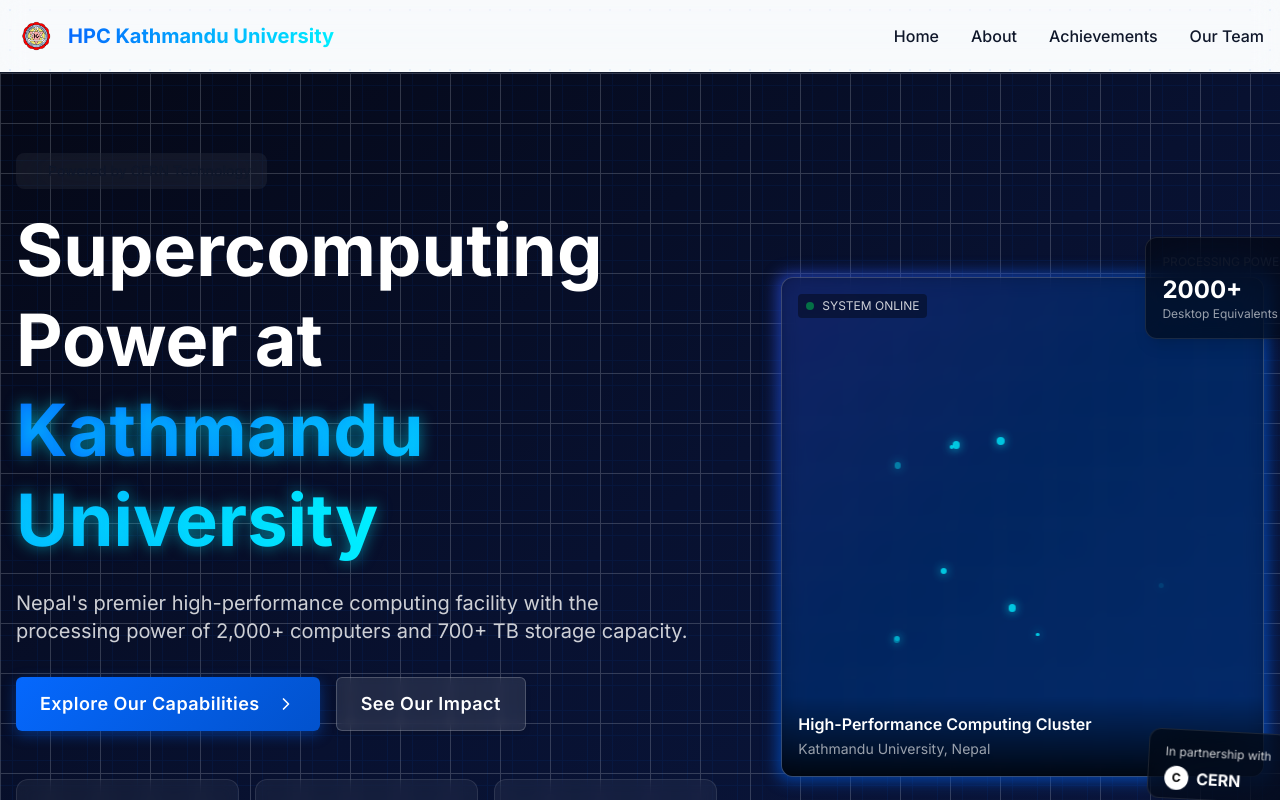
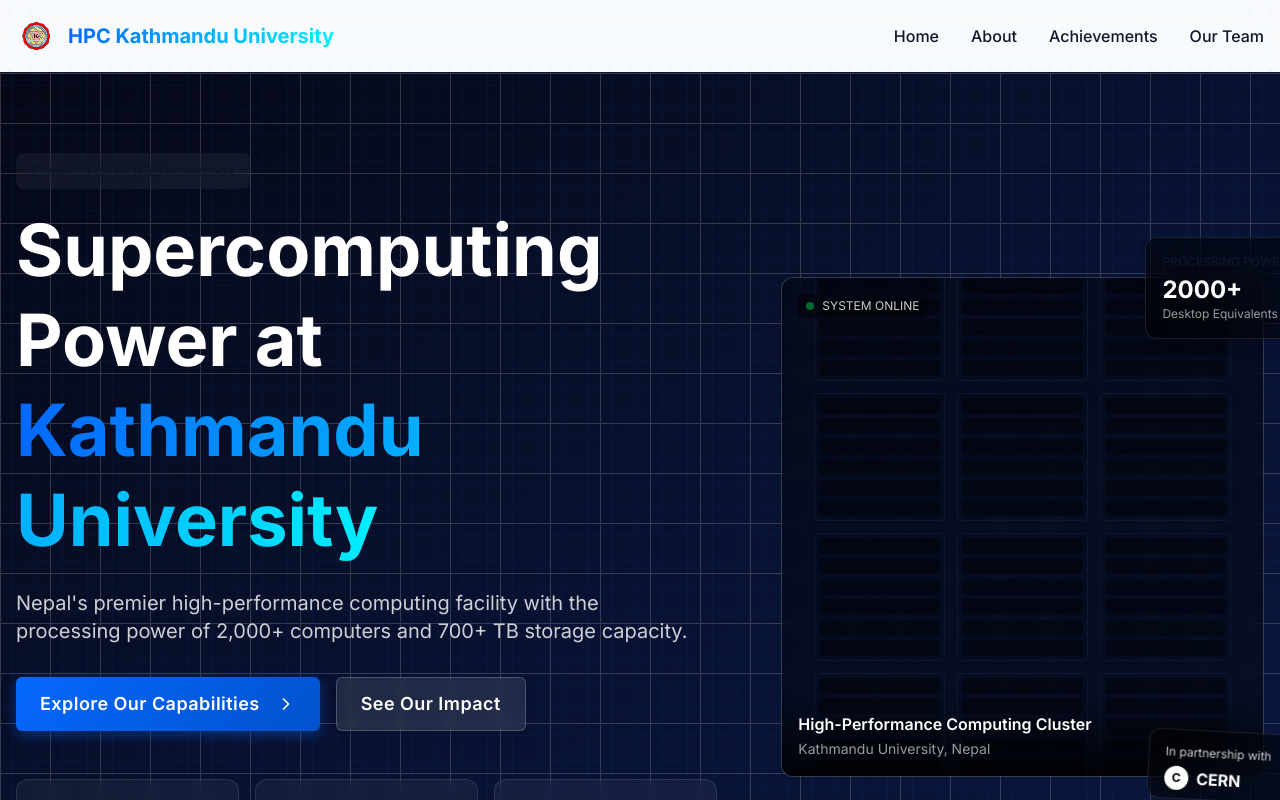
Before and after one commit to sarbesh0x01/kuhpcwebsite, a Next.js app: page / in a window 1280 px wide. Shown: the top 800 px of the page. Built offline with nearby package versions, Linux system fonts and the light colour scheme.

Commit message:
Achivements and hero modified

```diff
--- a/src/components/Hero.tsx
+++ b/src/components/Hero.tsx
@@ -1,204 +1,19 @@
-"use client";
-
 import Link from 'next/link';
 import { FiChevronRight, FiCpu, FiServer, FiDatabase } from 'react-icons/fi';
-import { useEffect, useState, useRef } from 'react';
-
-// Define particle interface
-interface ParticleType {
-  x: number;
-  y: number;
-  size: number;
-  speedX: number;
-  speedY: number;
-  color: string;
-  life: number;
-  opacity: number;
-  update: () => void;
-  draw: (ctx: CanvasRenderingContext2D) => void;
-}
 
 const Hero = () => {
-  const [isAnimating, setIsAnimating] = useState(false);
-  const canvasRef = useRef<HTMLCanvasElement | null>(null);
-  // Add state to control client-side only rendering
-  const [isMounted, setIsMounted] = useState(false);
-  // Store data packet styles in state
-  const [dataPackets, setDataPackets] = useState<React.CSSProperties[]>([]);
-
-  // Handle client-side mounting
-  useEffect(() => {
-    setIsMounted(true);
-    // Generate random styles for data packets only on the client
-    const newPackets = Array(10).fill(0).map(() => ({
-      ['--start-pos' as string]: `${20 + Math.random() * 60}%`,
-      ['--end-pos' as string]: `${20 + Math.random() * 60}%`,
-      ['--delay' as string]: `${Math.random() * 5}s`,
-      ['--duration' as string]: `${1 + Math.random() * 2}s`,
-      ['--size' as string]: `${3 + Math.random() * 5}px`
-    } as React.CSSProperties));
-    setDataPackets(newPackets);
-  }, []);
-
-  // Data flow animation - only run when component is mounted
-  useEffect(() => {
-    if (!isMounted) return;
-
-    setIsAnimating(true);
-
-    if (canvasRef.current) {
-      const canvas = canvasRef.current;
-      const ctx = canvas.getContext('2d');
-
-      if (!ctx) return;
-
-      // Set canvas dimensions
-      const setCanvasDimensions = () => {
-        if (canvas) {
-          canvas.width = canvas.offsetWidth || canvas.clientWidth;
-          canvas.height = canvas.offsetHeight || canvas.clientHeight;
-        }
-      };
-
-      setCanvasDimensions();
-      window.addEventListener('resize', setCanvasDimensions);
-
-      // Particle class for data visualization
-      class Particle implements ParticleType {
-        x: number;
-        y: number;
-        size: number;
-        speedX: number;
-        speedY: number;
-        color: string;
-        life: number;
-        opacity: number;
-
-        constructor() {
-          this.x = Math.random() * (canvas?.width || 300);
-          this.y = Math.random() * (canvas?.height || 200);
-          this.size = Math.random() * 2 + 1;
-          this.speedX = (Math.random() - 0.5) * 2;
-          this.speedY = (Math.random() - 0.5) * 2;
-          this.color = Math.random() > 0.5 ? '#00eeff' : '#0779ff';
-          this.life = 100 + Math.random() * 100;
-          this.opacity = Math.random() * 0.5 + 0.5;
-        }
-
-        update() {
-          this.x += this.speedX;
-          this.y += this.speedY;
-          this.life -= 0.5;
-          this.opacity = this.life / 200;
-
-          // Bounce off edges
-          if (this.x < 0 || this.x > (canvas?.width || 300)) this.speedX *= -1;
-          if (this.y < 0 || this.y > (canvas?.height || 200)) this.speedY *= -1;
-        }
-
-        draw(ctx: CanvasRenderingContext2D) {
-          ctx.globalAlpha = this.opacity;
-          ctx.fillStyle = this.color;
-          ctx.beginPath();
-          ctx.arc(this.x, this.y, this.size, 0, Math.PI * 2);
-          ctx.fill();
-        }
-      }
-
-      const particles: ParticleType[] = [];
-      const particleCount = 100;
-
-      for (let i = 0; i < particleCount; i++) {
-        particles.push(new Particle());
-      }
-
-      // Connection lines between particles
-      function connect() {
-        if (!ctx) return;
-
-        const maxDistance = 100;
-        for (let a = 0; a < particles.length; a++) {
-          for (let b = a; b < particles.length; b++) {
-            const dx = particles[a].x - particles[b].x;
-            const dy = particles[a].y - particles[b].y;
-            const distance = Math.sqrt(dx * dx + dy * dy);
-
-            if (distance < maxDistance) {
-              ctx.globalAlpha = 1 - (distance / maxDistance);
-              ctx.strokeStyle = particles[a].color;
-              ctx.lineWidth = 0.5;
-              ctx.beginPath();
-              ctx.moveTo(particles[a].x, particles[a].y);
-              ctx.lineTo(particles[b].x, particles[b].y);
-              ctx.stroke();
-            }
-          }
-        }
-      }
-
-      let animationFrameId: number;
-
-      function animate() {
-        if (!isAnimating || !canvas || !ctx) return;
-
-        ctx.clearRect(0, 0, canvas.width, canvas.height);
-
-        // Draw server rack grid pattern
-        ctx.globalAlpha = 0.15;
-        ctx.strokeStyle = '#0779ff';
-        ctx.lineWidth = 0.5;
-
-        const gridSize = 30;
-        for (let x = 0; x < (canvas.width || 300); x += gridSize) {
-          ctx.beginPath();
-          ctx.moveTo(x, 0);
-          ctx.lineTo(x, canvas.height || 200);
-          ctx.stroke();
-        }
-
-        for (let y = 0; y < (canvas.height || 200); y += gridSize) {
-          ctx.beginPath();
-          ctx.moveTo(0, y);
-          ctx.lineTo(canvas.width || 300, y);
-          ctx.stroke();
-        }
-
-        // Update and draw particles
-        for (let i = 0; i < particles.length; i++) {
-          particles[i].update();
-          particles[i].draw(ctx);
-
-          // Replace dead particles
-          if (particles[i].life <= 0) {
-            particles[i] = new Particle();
-          }
-        }
-
-        connect();
-        animationFrameId = requestAnimationFrame(animate);
-      }
-
-      animate();
-
-      return () => {
-        setIsAnimating(false);
-        window.removeEventListener('resize', setCanvasDimensions);
-        // Cancel animation frame to prevent memory leaks
-        cancelAnimationFrame(animationFrameId);
-      };
-    }
-  }, [isMounted]);
-
   return (
     <div className="relative min-h-screen flex items-center overflow-hidden">
       {/* Dark background with tech elements */}
       <div className="absolute inset-0 bg-gradient-to-br from-[#050816] via-[#081130] to-[#0a1740] z-0"></div>
       <div className="absolute inset-0 tech-grid z-0 opacity-20"></div>
+
+      {/* Glowing circuit patterns */}
       <div className="absolute inset-0 circuit-pattern z-0"></div>
 
-      {/* Glowing orbs */}
-      <div className="absolute top-1/4 left-1/4 w-64 h-64 bg-primary/5 rounded-full blur-3xl animate-pulse"></div>
-      <div className="absolute bottom-1/3 right-1/3 w-72 h-72 bg-accent/10 rounded-full blur-3xl animate-pulse" style={{ animationDelay: '1s' }}></div>
+      {/* Animated nodes */}
+      <div className="absolute top-1/4 left-1/4 w-32 h-32 bg-primary/5 rounded-full blur-xl animate-pulse"></div>
+      <div className="absolute bottom-1/3 right-1/3 w-48 h-48 bg-accent/10 rounded-full blur-xl animate-pulse" style={{ animationDelay: '1s' }}></div>
 
       {/* Main content */}
       <div className="container mx-auto px-4 z-10 py-20">
@@ -207,13 +22,12 @@
           <div className="lg:col-span-7">
             <div className="bg-white/5 backdrop-blur-xl p-1 rounded-lg inline-block mb-4">
               <span className="px-3 py-1 text-sm font-medium text-accent flex items-center">
-                <span className="inline-block h-2 w-2 bg-accent rounded-full animate-ping mr-2"></span>
                 Powered by CERN Technology
               </span>
             </div>
 
             <h1 className="text-5xl md:text-6xl lg:text-7xl font-bold leading-tight mb-6 text-white">
-              Supercomputing Power at <span className="gradient-text glow-text">Kathmandu University</span>
+              Supercomputing Power at <span className="gradient-text">Kathmandu University</span>
             </h1>
 
             <p className="text-xl mb-8 text-white/80 max-w-2xl">
@@ -239,7 +53,7 @@
 
             {/* Key stats */}
             <div className="grid grid-cols-3 gap-4">
-              <div className="bg-white/5 backdrop-blur-sm p-4 rounded-xl border border-white/10 hover:-translate-y-1 transition-transform">
+              <div className="bg-white/5 backdrop-blur-sm p-4 rounded-xl border border-white/10">
                 <div className="flex items-center text-accent mb-2">
                   <FiCpu className="mr-2" />
                   <span className="font-semibold">CPU Power</span>
@@ -248,7 +62,7 @@
                 <p className="text-white/60 text-sm">Processor Cores</p>
               </div>
 
-              <div className="bg-white/5 backdrop-blur-sm p-4 rounded-xl border border-white/10 hover:-translate-y-1 transition-transform">
+              <div className="bg-white/5 backdrop-blur-sm p-4 rounded-xl border border-white/10">
                 <div className="flex items-center text-accent mb-2">
                   <FiServer className="mr-2" />
                   <span className="font-semibold">Servers</span>
@@ -257,7 +71,7 @@
                 <p className="text-white/60 text-sm">High-performance</p>
               </div>
 
-              <div className="bg-white/5 backdrop-blur-sm p-4 rounded-xl border border-white/10 hover:-translate-y-1 transition-transform">
+              <div className="bg-white/5 backdrop-blur-sm p-4 rounded-xl border border-white/10">
                 <div className="flex items-center text-accent mb-2">
                   <FiDatabase className="mr-2" />
                   <span className="font-semibold">Storage</span>
@@ -270,58 +84,81 @@
 
           {/* Visual representation instead of image - 5 columns on large screens */}
           <div className="lg:col-span-5 relative">
-            {/* Supercomputer Canvas Animation */}
+            {/* Stylized server visualization */}
             <div className="relative">
-              {/* Glowing border with animated gradient */}
-              <div className="absolute -inset-1 bg-gradient-to-r from-primary via-accent to-secondary opacity-70 blur-sm rounded-xl animated-gradient"></div>
+              {/* Glowing border */}
+              <div className="absolute -inset-1 bg-gradient-to-r from-primary to-accent opacity-70 blur-sm rounded-xl"></div>
 
               {/* Server visualization container */}
               <div className="relative h-[500px] w-full overflow-hidden rounded-xl border border-white/20 bg-black/40 backdrop-blur-sm">
-                {/* Canvas for particle animation - only render when component is mounted */}
-                {isMounted && (
-                  <canvas
-                    ref={canvasRef}
-                    className="absolute inset-0 w-full h-full"
-                    style={{ width: '100%', height: '100%' }}
-                  ></canvas>
-                )}
+                {/* Server racks visualization */}
+                <div className="absolute inset-0 flex items-center justify-center p-8">
+                  <div className="grid grid-cols-3 gap-3 w-full max-w-md">
+                    {[...Array(12)].map((_, i) => (
+                      <div
+                        key={i}
+                        className="h-32 bg-primary/10 rounded-sm border border-primary/30 relative flex flex-col justify-between p-1"
+                      >
+                        {/* Small server units within each rack */}
+                        {[...Array(6)].map((_, j) => (
+                          <div
+                            key={j}
+                            className="h-4 bg-black/40 rounded-sm flex items-center"
+                          >
+                            <div className="w-1 h-1 rounded-full bg-accent ml-1 animate-pulse"
+                              style={{ animationDelay: `${(i + j) * 0.1}s` }}></div>
+                          </div>
+                        ))}
+                      </div>
+                    ))}
+                  </div>
+                </div>
+
+                {/* Data flow animation */}
+                <div className="absolute top-0 left-0 w-full h-full">
+                  {[...Array(20)].map((_, i) => (
+                    <div
+                      key={i}
+                      className="absolute w-1 h-1 bg-accent rounded-full animate-ping"
+                      style={{
+                        top: `${Math.random() * 100}%`,
+                        left: `${Math.random() * 100}%`,
+                        animationDelay: `${Math.random() * 5}s`,
+                        animationDuration: `${1 + Math.random() * 3}s`
+                      }}
+                    ></div>
+                  ))}
+                </div>
+
+                {/* Top decorative elements */}
+                <div className="absolute top-4 right-4 flex space-x-2">
+                  <span className="h-3 w-3 bg-accent rounded-full animate-pulse"></span>
+                  <span className="h-3 w-3 bg-primary rounded-full animate-pulse" style={{ animationDelay: '0.5s' }}></span>
+                  <span className="h-3 w-3 bg-secondary rounded-full animate-pulse" style={{ animationDelay: '1s' }}></span>
+                </div>
+
+                {/* Bottom caption */}
+                <div className="absolute bottom-0 left-0 right-0 p-4 bg-gradient-to-t from-black/80 to-transparent">
+                  <span className="text-white font-semibold block">High-Performance Computing Cluster</span>
+                  <span className="text-white/60 text-sm">Kathmandu University, Nepal</span>
+                </div>
 
                 {/* Status indicators */}
                 <div className="absolute top-4 left-4 bg-black/40 rounded px-2 py-1 text-xs flex items-center space-x-2">
                   <span className="inline-block h-2 w-2 bg-green-500 rounded-full animate-pulse"></span>
                   <span className="text-white/80">SYSTEM ONLINE</span>
                 </div>
-
-                {/* Data processing visualization - only render when component is mounted */}
-                {isMounted && (
-                  <div className="absolute top-1/2 left-1/2 transform -translate-x-1/2 -translate-y-1/2 w-full h-full pointer-events-none">
-                    {dataPackets.map((style, i) => (
-                      <div
-                        key={i}
-                        className="data-packet"
-                        style={style}
-                      ></div>
-                    ))}
-                  </div>
-                )}
-
-                {/* Bottom caption */}
-                <div className="absolute bottom-0 left-0 right-0 p-4 bg-gradient-to-t from-black/80 to-transparent">
-                  <span className="text-white font-semibold block">High-Performance Computing Cluster</span>
-                  <span className="text-white/60 text-sm">Kathmandu University, Nepal</span>
-                </div>
               </div>
             </div>
 
             {/* Floating elements */}
-            <div className="absolute -top-10 -right-10 bg-black/50 backdrop-blur-xl p-4 rounded-xl border border-white/10 shadow-lg hover:-translate-y-1 transition-transform cursor-pointer">
+            <div className="absolute -top-10 -right-10 bg-black/50 backdrop-blur-xl p-4 rounded-xl border border-white/10 shadow-lg">
               <div className="text-accent text-xs font-medium mb-1">PROCESSING POWER</div>
               <div className="text-2xl font-bold text-white">2000+</div>
               <div className="text-white/60 text-xs">Desktop Equivalents</div>
             </div>
 
-            {/* CERN partnership - moved to right side */}
-            <div className="absolute -bottom-6 -right-6 bg-black/50 backdrop-blur-xl py-2 px-4 rounded-xl border border-white/10 shadow-lg rotate-3 hover:rotate-0 transition-transform cursor-pointer">
+            <div className="absolute -bottom-6 -right-6 bg-black/50 backdrop-blur-xl py-2 px-4 rounded-xl border border-white/10 shadow-lg rotate-3">
               <span className="text-xs text-white/80">In partnership with</span>
               <div className="flex items-center mt-1">
                 <div className="bg-white rounded-full h-6 w-6 flex items-center justify-center mr-2">
```
Also changed, not shown: src/app/achievements/page.tsx (+5 -5 lines), public/comp.jpg (added).
